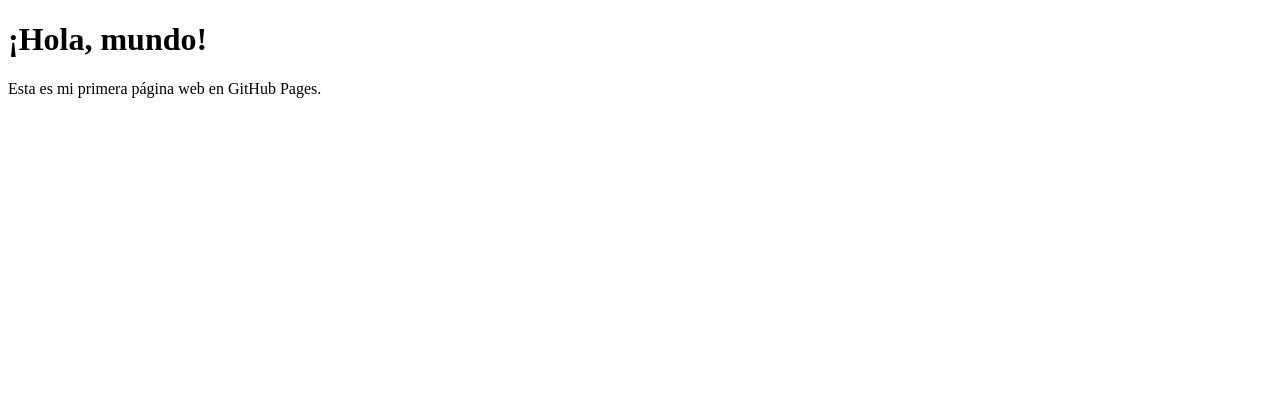
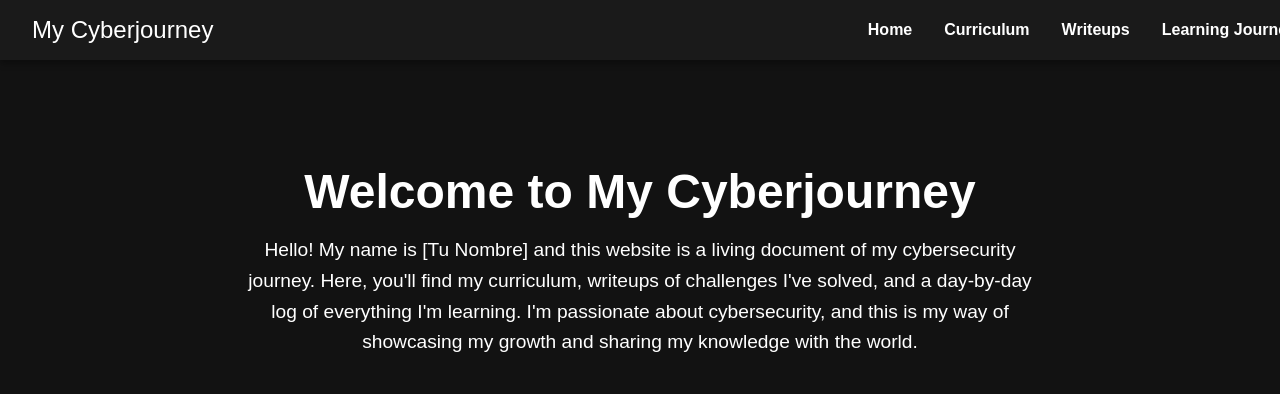
Before and after one commit to Arket19/My-cybersec-journey, a plain HTML site: page index.html in a window 1280 px wide. Drawn offline with Linux system fonts and the light colour scheme.

Commit message:
Update index.html

```diff
--- a/index.html
+++ b/index.html
@@ -1,12 +1,96 @@
 <!DOCTYPE html>
-<html lang="es">
+<html lang="en">
 <head>
     <meta charset="UTF-8">
     <meta name="viewport" content="width=device-width, initial-scale=1.0">
-    <title>Mi Página Web</title>
+    <title>My Cyberjourney</title>
+    <style>
+        /* Estilos generales */
+        body {
+            margin: 0;
+            font-family: Arial, sans-serif;
+            background-color: #121212; /* Color similar al de la imagen */
+            color: #ffffff;
+        }
+
+        /* Menú de navegación */
+        nav {
+            background-color: #1a1a1a;
+            padding: 1rem 2rem;
+            display: flex;
+            justify-content: space-between;
+            align-items: center;
+            position: fixed;
+            top: 0;
+            width: 100%;
+            box-shadow: 0px 4px 6px rgba(0, 0, 0, 0.3);
+            z-index: 1000;
+        }
+
+        nav ul {
+            list-style-type: none;
+            display: flex;
+            margin: 0;
+            padding: 0;
+        }
+
+        nav ul li {
+            margin: 0 1rem;
+        }
+
+        nav ul li a {
+            text-decoration: none;
+            color: #ffffff;
+            font-weight: bold;
+            transition: color 0.3s;
+        }
+
+        nav ul li a:hover {
+            color: #00bcd4; /* Color cian para hover */
+        }
+
+        /* Contenido principal */
+        .main-content {
+            margin-top: 100px; /* Compensar el espacio del menú fijo */
+            padding: 2rem;
+            text-align: center;
+        }
+
+        .main-content h1 {
+            font-size: 3rem;
+            margin-bottom: 1rem;
+        }
+
+        .main-content p {
+            font-size: 1.2rem;
+            line-height: 1.6;
+            max-width: 800px;
+            margin: 0 auto;
+        }
+    </style>
 </head>
 <body>
-    <h1>¡Hola, mundo!</h1>
-    <p>Esta es mi primera página web en GitHub Pages.</p>
+    <!-- Menú de navegación -->
+    <nav>
+        <div class="logo">
+            <a href="#" style="text-decoration: none; color: #ffffff; font-size: 1.5rem;">My Cyberjourney</a>
+        </div>
+        <ul>
+            <li><a href="#home">Home</a></li>
+            <li><a href="#curriculum">Curriculum</a></li>
+            <li><a href="#writeups">Writeups</a></li>
+            <li><a href="#learning">Learning Journey</a></li>
+        </ul>
+    </nav>
+
+    <!-- Contenido principal -->
+    <div class="main-content">
+        <h1>Welcome to My Cyberjourney</h1>
+        <p>
+            Hello! My name is [Tu Nombre] and this website is a living document of my cybersecurity journey.
+            Here, you'll find my curriculum, writeups of challenges I've solved, and a day-by-day log of everything I'm learning.
+            I'm passionate about cybersecurity, and this is my way of showcasing my growth and sharing my knowledge with the world.
+        </p>
+    </div>
 </body>
 </html>
```
